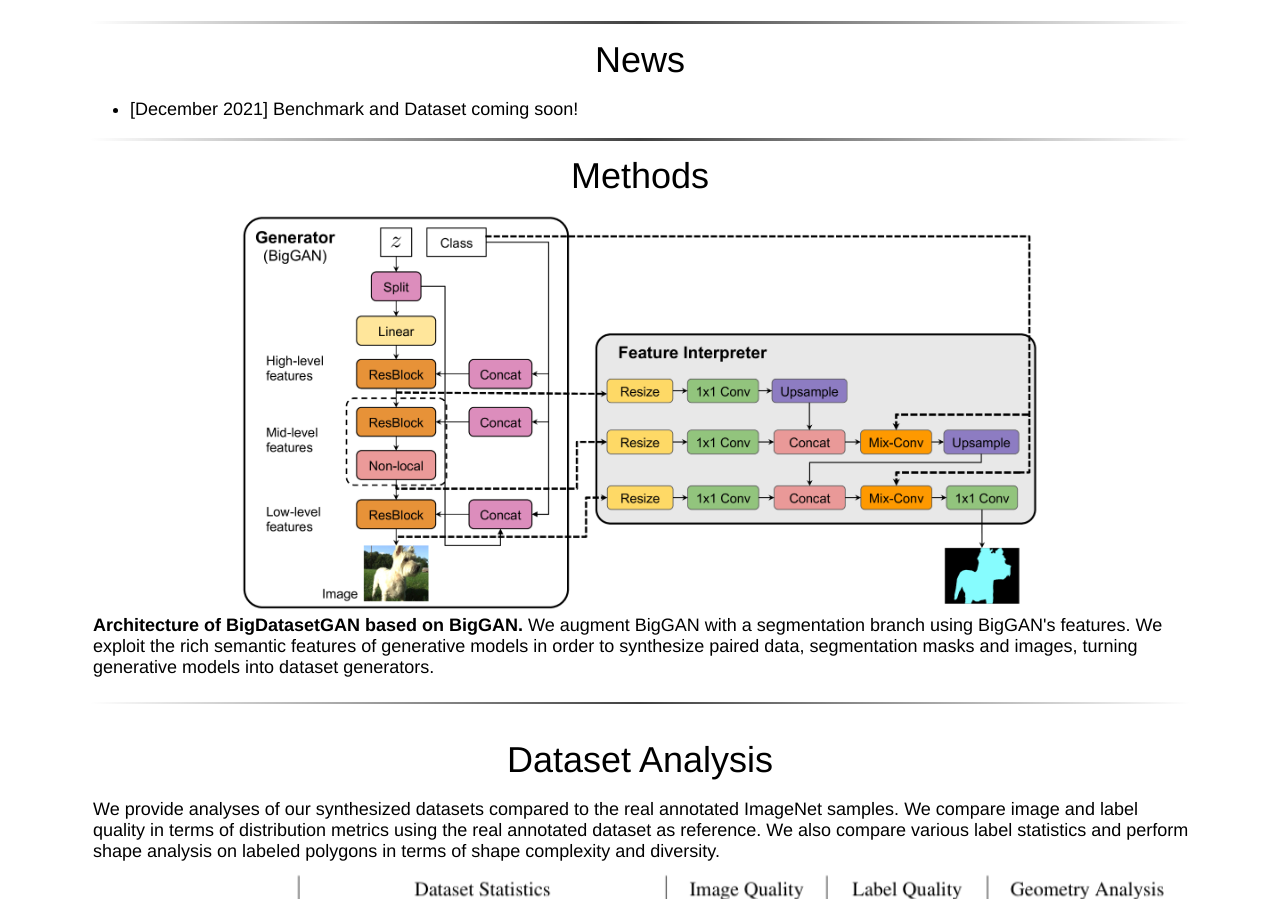
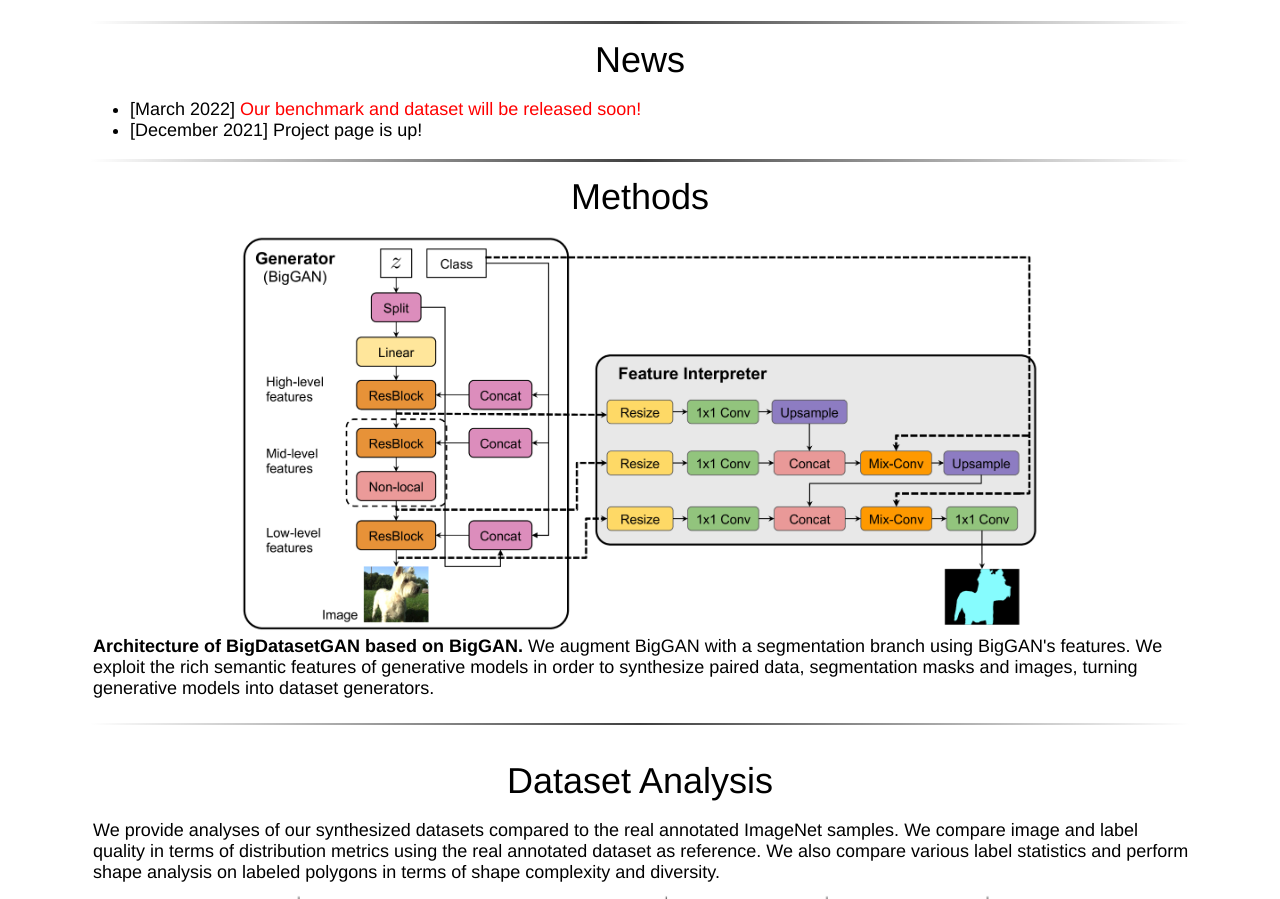
Before and after one commit to nv-tlabs/big-datasetgan, a plain HTML site: page index.html in a window 1280 px wide. Shown: the part 2488-3387 px from the top of the page. Drawn offline with Linux system fonts and the light colour scheme; a script that the page names is missing.

Commit message:
update news

```diff
--- a/index.html
+++ b/index.html
@@ -394,7 +394,8 @@
      <center><h1>News</h1></center>
 
     <ul>
-    <li>[December 2021] Benchmark and Dataset coming soon!</li>
+    <li>[March 2022] <span style="color:red;">Our benchmark and dataset will be released soon!</span></li>
+    <li>[December 2021] Project page is up!</li>
 
     </ul>
     <hr><hr>
```
